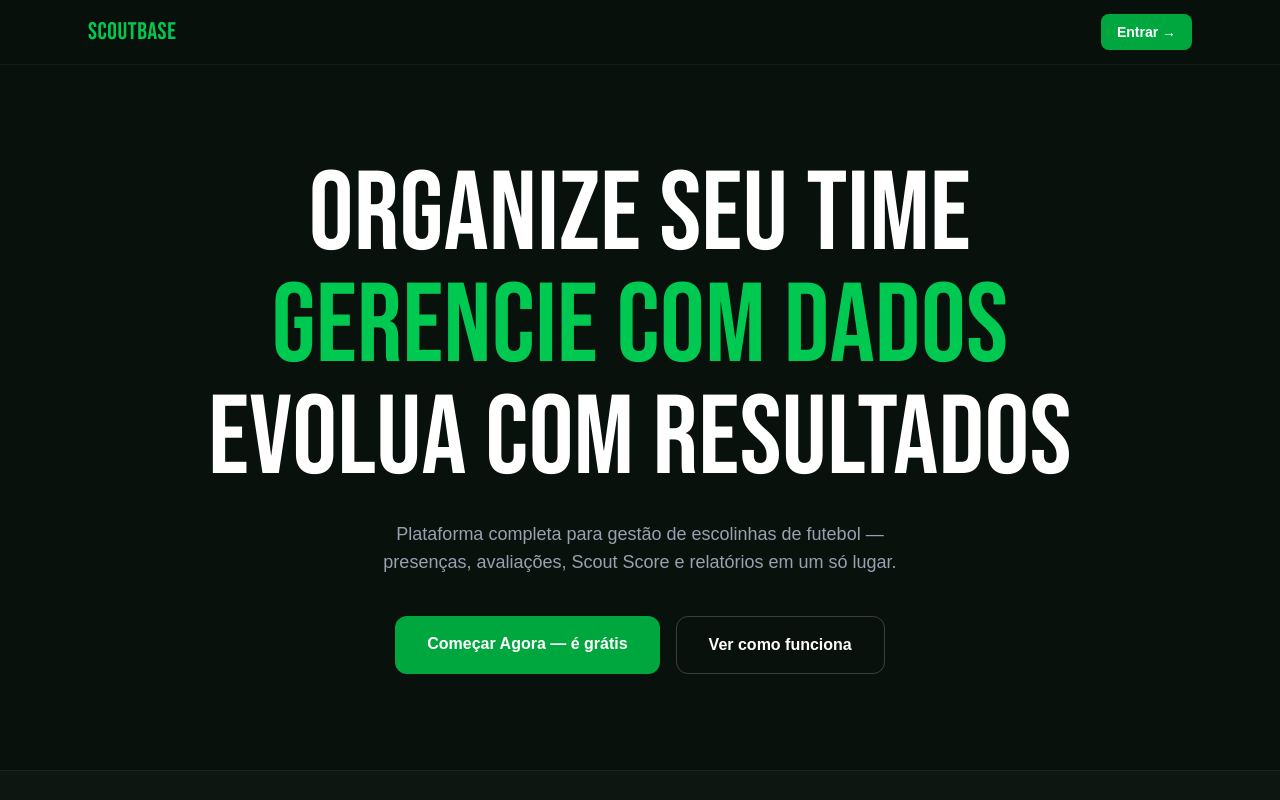
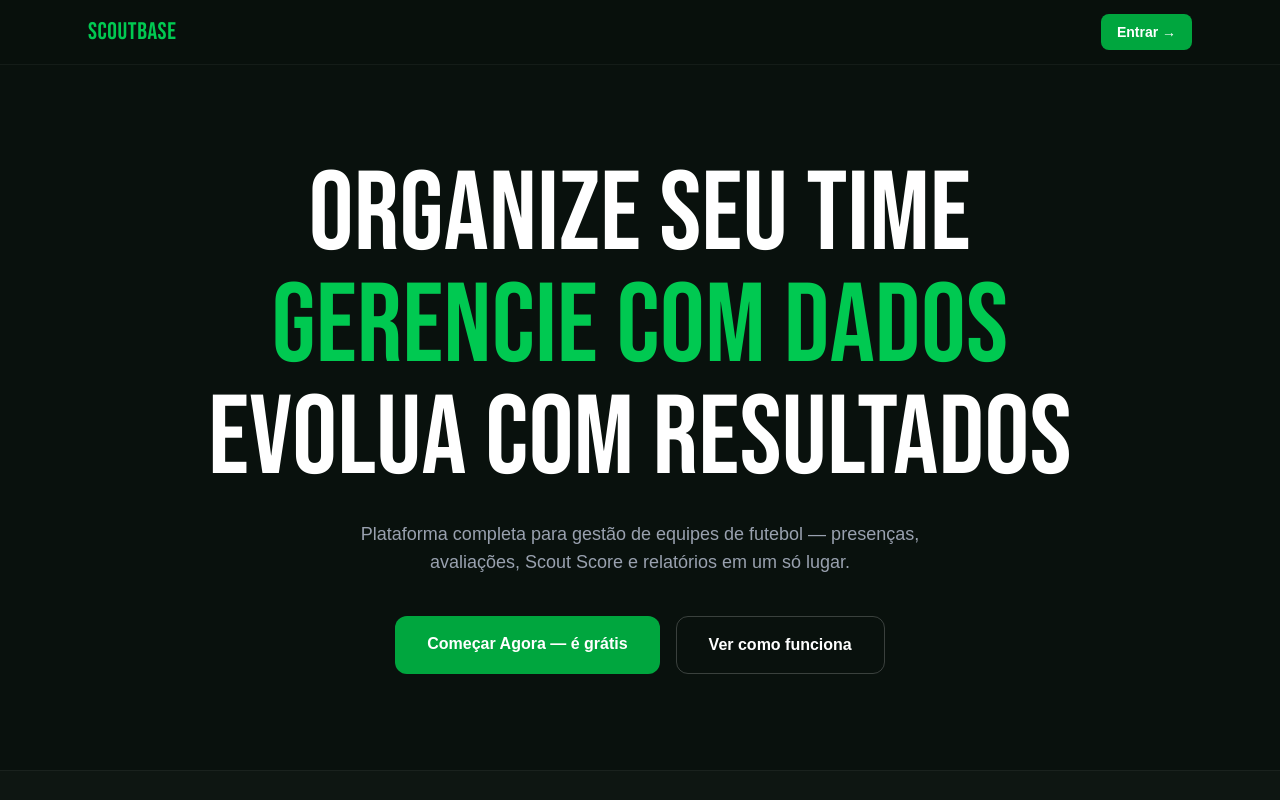
Before and after one commit to wrdiretoria/scoutbase, a Next.js app: page / in a window 1280 px wide. Shown: the top 800 px of the page. Built offline with nearby package versions, Linux system fonts and the light colour scheme.

Commit message:
fix: troca escolinhas por equipes no subtítulo do hero

```diff
--- a/src/app/page.tsx
+++ b/src/app/page.tsx
@@ -89,7 +89,7 @@ export default function LandingPage() {
             <span className="block text-[clamp(3rem,10vw,7rem)] text-white">EVOLUA COM RESULTADOS</span>
           </h1>
           <p className="mt-6 text-lg text-gray-400 max-w-xl mx-auto">
-            Plataforma completa para gestão de escolinhas de futebol — presenças, avaliações, Scout Score e relatórios em um só lugar.
+            Plataforma completa para gestão de equipes de futebol — presenças, avaliações, Scout Score e relatórios em um só lugar.
           </p>
           <div className="mt-10 flex flex-col sm:flex-row gap-4 justify-center">
             <Link
```
